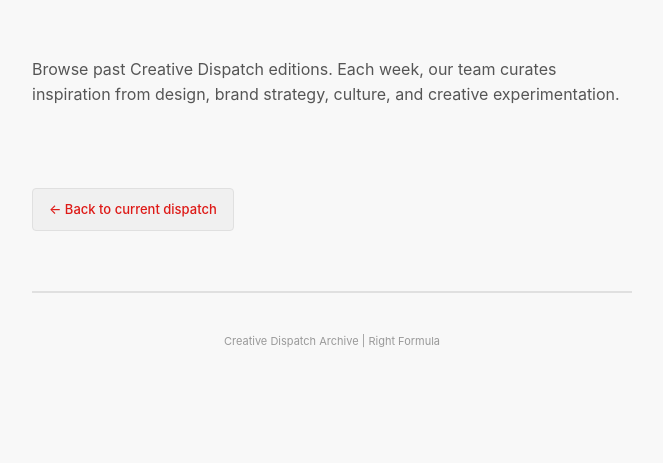
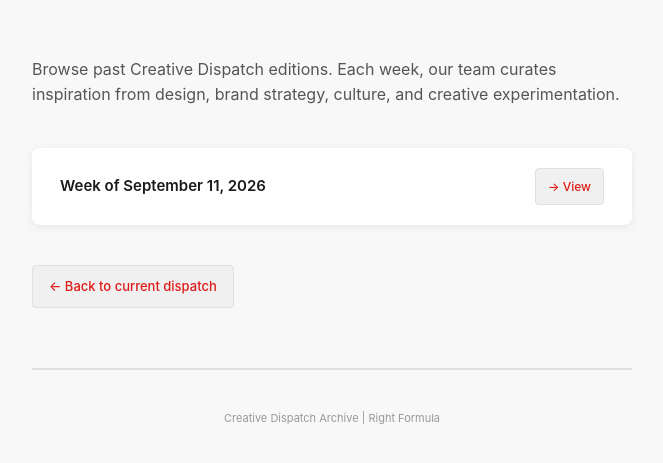
Before and after one commit to PeterHamilton52/Weekly-Inspiration, a plain HTML site: page archive/archive.html in a window 1280 px wide. Shown: the part 187-650 px from the top of the page, without its empty margins (308-971 px from the left). Drawn offline with Linux system fonts and the light colour scheme.

Commit message:
Add files via upload

```diff
--- a/archive/archive.html
+++ b/archive/archive.html
@@ -1,4 +1,3 @@
-
 <!DOCTYPE html>
 <html lang="en">
 <head>
@@ -160,12 +159,10 @@
 
         <div class="archive-list">
             <!-- Past dispatches will be listed here -->
-            <!-- Example format:
             <div class="archive-item">
                 <span class="archive-item-date">Week of September 11, 2026</span>
-                <a href="2026-09-11.html" class="archive-item-link">→ View</a>
+                <a href="2026-09-08.html" class="archive-item-link">→ View</a>
             </div>
-            -->
 
             <!-- ADD NEW ITEMS ABOVE THIS LINE -->
         </div>
```
